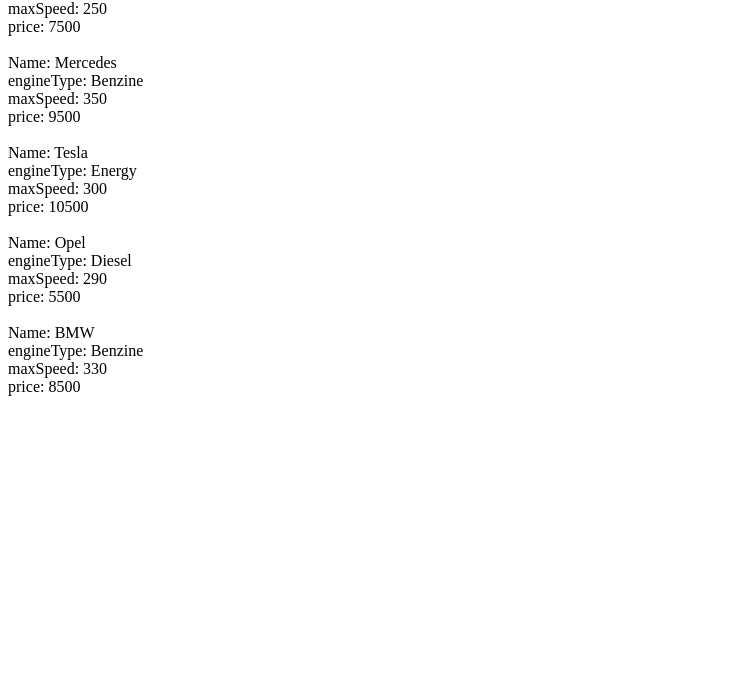
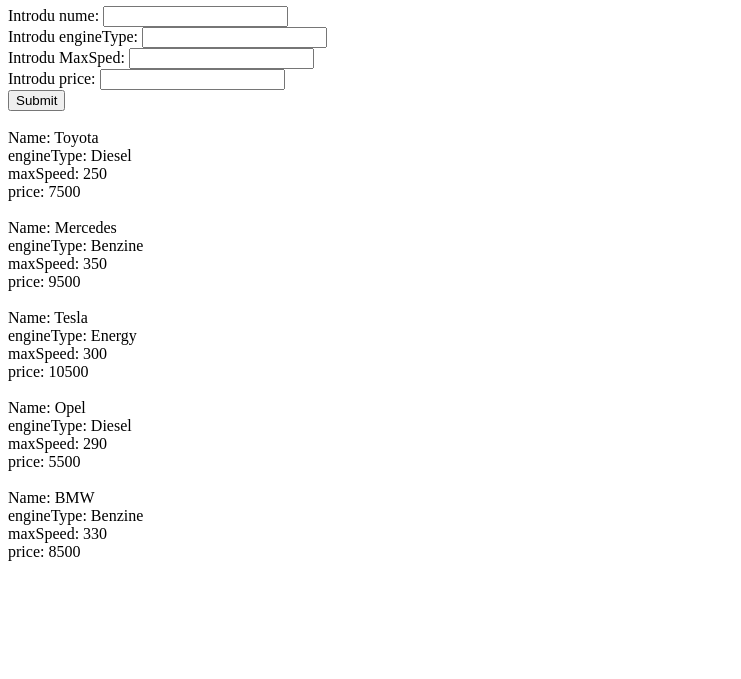
Before and after one commit to CojocaruLiviu/exam090322, a plain HTML site: page index.html in a window 1280 px wide. Shown: the part 121-800 px from the top of the page, without its empty margins (0-741 px from the left). Drawn offline with Linux system fonts and the light colour scheme.

Commit message:
input for new car in obj

```diff
--- a/index.html
+++ b/index.html
@@ -10,7 +10,23 @@
     <title>Evaluare</title>
 </head>
 <h2 align="center">Evaluare</h2>
+
+<h1>Add car</h1>
+<label for="">Introdu nume: </label>
+<input type="text" id="name"></input></br>
+<label for="">Introdu engineType: </label>
+<input type="text" id="engine"></input></br>
+<label for="">Introdu MaxSped: </label>
+<input type="text" id="sped"></input></br>
+<label for="">Introdu price: </label>
+<input type="text" id="price"></input></br>
+<button onclick="adauga()">Submit</button></br>
+
+
 <div id="cars"></div>
+
+
+
 
 <script src="main.js"></script>
 
```
